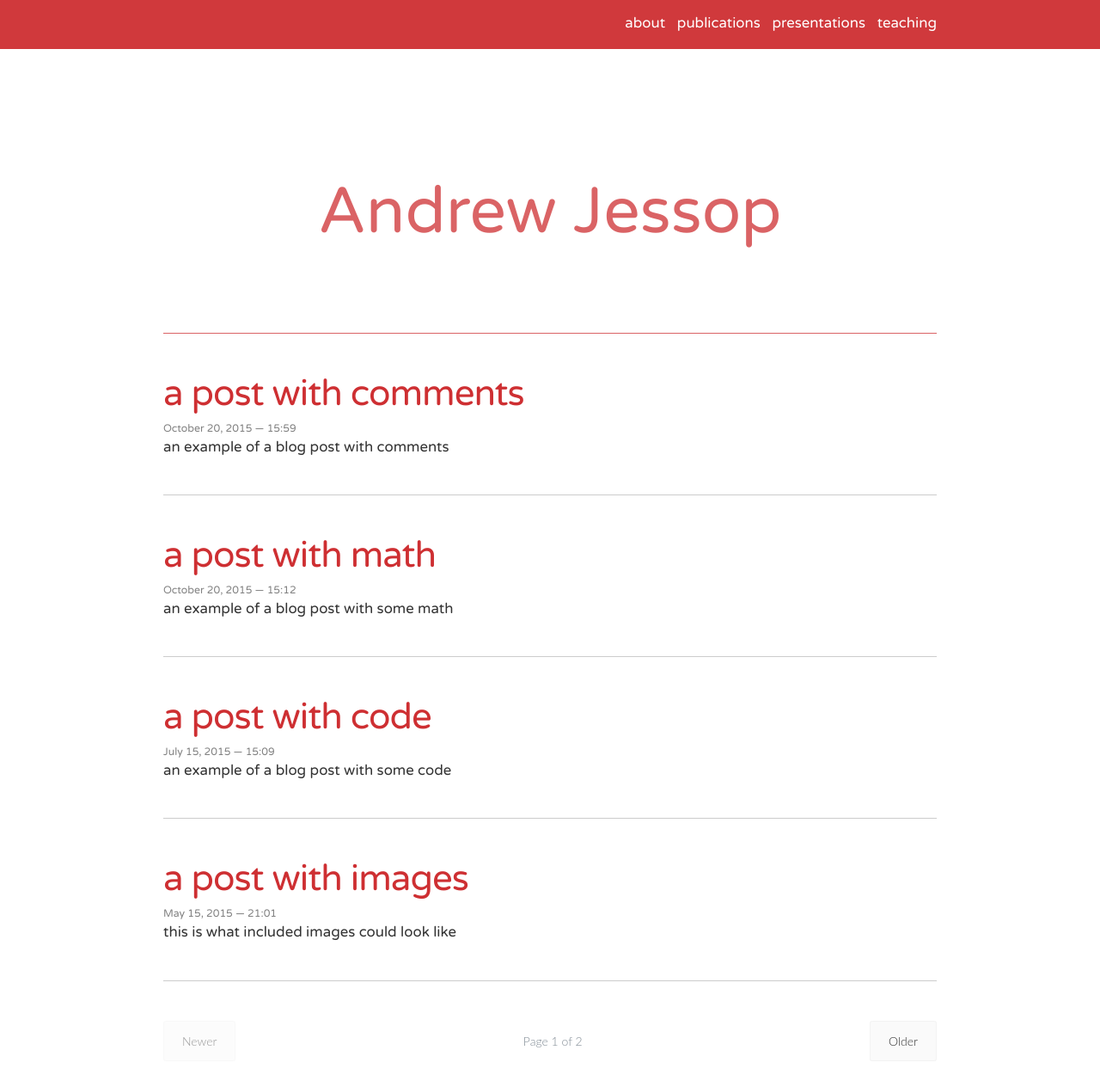
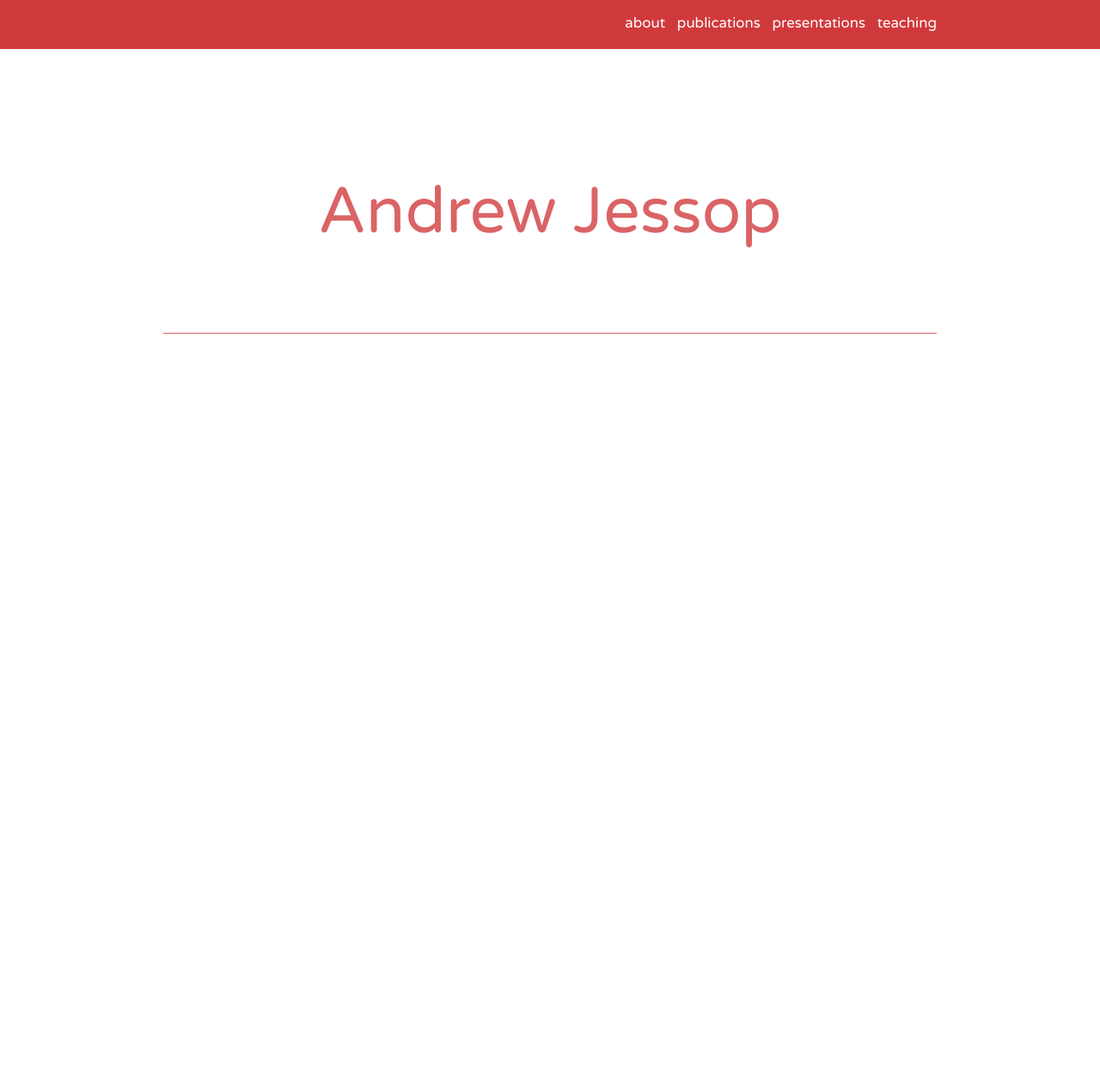
Before and after one commit to andrew-jessop/andrew-jessop.github.io, a Jekyll site: the page built from blog/index.html, in a window 1280 px wide and 1332 px high. Shown: the top 1257 px of the window at 86% size. Built offline with Jekyll 4.4.1, drawn with Linux system fonts in a browser that asks for light colours; nearby versions of some CDN libraries; the list of posts is cut into pages by our own code.

```diff
--- a/_posts/2015-05-15-images.markdown
+++ /dev/null
@@ -1,30 +0,0 @@
----
-layout: post
-title:  a post with images
-date: 2015-05-15 21:01:00
-description: this is what included images could look like
----
-Jean shorts raw denim Vice normcore, art party High Life PBR skateboard stumptown vinyl kitsch. Fingerstache four loko meh 8-bit, tousled banh mi tilde forage Schlitz dreamcatcher twee 3 wolf moon. Chambray asymmetrical paleo salvia, sartorial umami four loko master cleanse drinking vinegar brunch.
-
-<div class="img_row">
-    <img class="col three" src="{{ site.baseurl }}/assets/img/9.jpg">
-</div>
-<div class="img_row">
-    <img class="col three" src="{{ site.baseurl }}/assets/img/7.jpg">
-</div>
-<div class="col three caption">
-    A simple, elegant caption looks good between image rows, after each row, or doesn't have to be there at all.
-</div>
-<div class="img_row">
-    <img class="col two first" src="{{ site.baseurl }}/assets/img/8.jpg">
-    <img class="col one last" src="{{ site.baseurl }}/assets/img/10.jpg">
-</div>
-
-Slow-carb four dollar toast Helvetica pop-up. Kale chips next level literally trust fund Pitchfork. Jean shorts Pinterest beard, farm-to-table irony craft beer swag tofu 8-bit Banksy. Quinoa forage fanny pack, pug hashtag Echo Park heirloom Schlitz tote bag artisan Neutra mumblecore 90's shabby chic raw denim.
-
-
-<div class="img_row">
-    <img class="col one first" src="{{ site.baseurl }}/assets/img/11.jpg">
-    <img class="col one" src="{{ site.baseurl }}/assets/img/12.jpg">
-    <img class="col one last" src="{{ site.baseurl }}/assets/img/7.jpg">
-</div>
--- a/_posts/2015-07-15-code.markdown
+++ /dev/null
@@ -1,35 +0,0 @@
----
-layout: post
-title: a post with code
-date: 2015-07-15 15:09:00
-description: an example of a blog post with some code
----
-This theme implements a built-in Jekyll feature, the use of Pygments, for sytanx highlighting. It supports more than 100 languages. This example is in C++. All you have to do is wrap your code in a liquid tag:
-
-{% raw  %}
-{% highlight c++ %}  <br/> code code code <br/> {% endhighlight %}
-{% endraw %}
-
-Produces something like this:
-
-{% highlight c++ %}
-
-int main(int argc, char const \*argv[])
-{
-    string myString;
-
-    cout << "input a string: ";
-    getline(cin, myString);
-    int length = myString.length();
-
-    char charArray = new char * [length];
-
-    charArray = myString;
-    for(int i = 0; i < length; ++i){
-        cout << charArray[i] << " ";
-    }
-
-    return 0;
-}
-
-{% endhighlight %}
--- a/_posts/2015-10-20-comments.markdown
+++ /dev/null
@@ -1,8 +0,0 @@
----
-layout: post
-title: a post with comments
-date: 2015-10-20 11:59:00-0400
-description: an example of a blog post with comments
-comments: true
----
-This post shows how to add DISQUS comments.
--- a/_posts/2015-10-20-math.markdown
+++ /dev/null
@@ -1,15 +0,0 @@
----
-layout: post
-title: a post with math
-date: 2015-10-20 11:12:00-0400
-description: an example of a blog post with some math
----
-This theme supports rendering beautiful math in inline and display modes using [KaTeX](https://khan.github.io/KaTeX/) engine. You just need to surround your math expression with `$$`, like `$$ E = mc^2 $$`. If you leave it inside a paragraph, it will produce an inline expression, just like $$ E = mc^2 $$.
-
-To use display mode, again surround your expression with `$$` and place it as a separate paragraph. Here is an example:
-
-$$
-\left( \sum_{k=1}^n a_k b_k \right)^2 \leq \left( \sum_{k=1}^n a_k^2 \right) \left( \sum_{k=1}^n b_k^2 \right)
-$$
-
-Note that [KaTeX](https://khan.github.io/KaTeX/) is work in progress, so it does not support the full range of math expressions as, say, [MathJax](https://www.mathjax.org/). Yet, it is [blazing fast](http://www.intmath.com/cg5/katex-mathjax-comparison.php).
```
Also changed, not shown: _pages/publications.md (+8 -8 lines), _posts/2015-03-15-formatting-and-links.markdown (deleted, +0 -28 lines).
